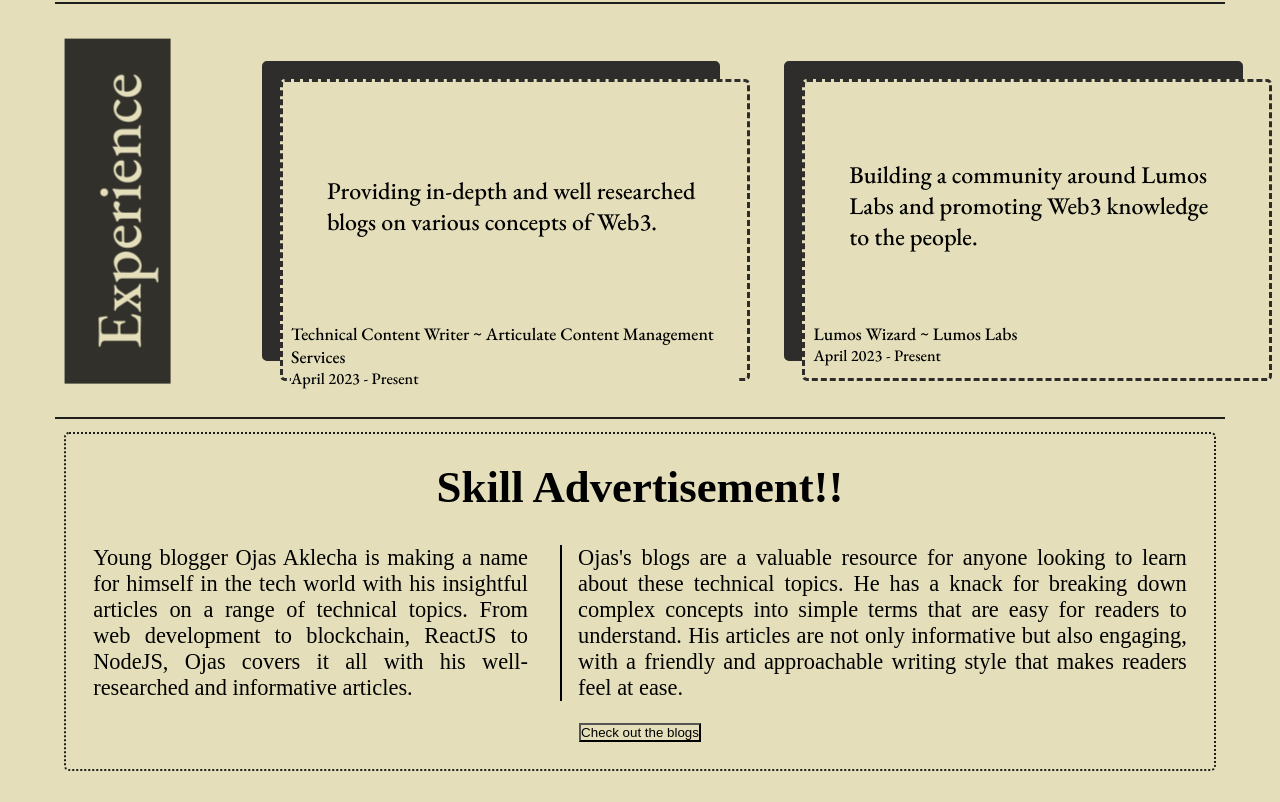
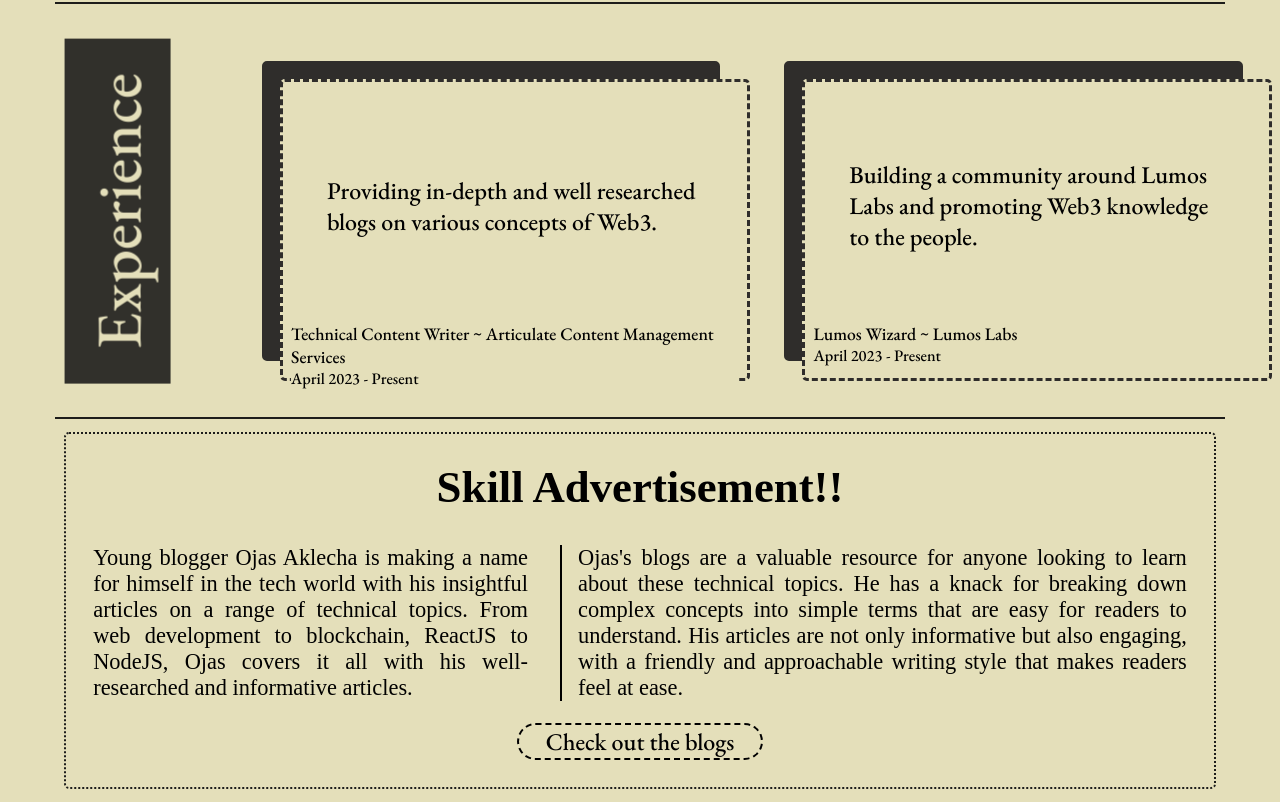
Before and after one commit to ojasaklechayt/Ojas_Aklecha-Paper_Portfolio, a React (Vite) app: page / in a window 1280 px wide. Shown: the part 905-1707 px from the top of the page. Built offline with nearby package versions, Linux system fonts and the light colour scheme; a web font is replaced by a local one.

Commit message:
More Sexy Updates

```diff
--- a/src/components/Blogs/blogs.css
+++ b/src/components/Blogs/blogs.css
@@ -8,10 +8,6 @@
     border: 2px dotted #1d1d1b;
     padding: 1.7rem;
     border-radius: 5px;
-}
-
-.sub-cover:hover{
-    cursor: pointer;
 }
 
 .sub-cover .title {
@@ -51,5 +47,51 @@
     display: flex;
     align-items: center;
     justify-content: center;
+    text-align: center;
     padding-top: 2%;
 }
+
+.button p{
+    font-family: 'EB Garamond', serif;
+    font-size: 1.5rem;
+    width: 30vh;
+    padding: 1px 1px;
+    background-color: transparent;
+    border: 2px dashed black;
+    border-top-left-radius: 50px;
+    border-bottom-right-radius: 50px;
+    border-top-right-radius: 50px;
+    border-bottom-left-radius: 50px;
+}
+
+.button{
+    display: flex;
+    flex-direction: column;
+    align-items: center;
+    justify-content: center;
+}
+
+.button-wrap{
+    position: relative;
+}
+
+.button-wrap p::after{
+    content: "";
+    position: absolute;
+    width: 0%;
+    height: 3px;
+    left: 20px;
+    top: calc(50%);
+    background-color: #1d1d1b;
+    opacity: 80%;
+    transition: 500ms ease-in-out;
+    pointer-events: none;
+}
+
+.button-wrap p:hover{
+    cursor: pointer;
+}
+
+.button-wrap p:hover::after{
+    width: 84%;
+}
--- a/src/components/Blogs/blogs.tsx
+++ b/src/components/Blogs/blogs.tsx
@@ -1,4 +1,9 @@
 import "./blogs.css";
+
+const bloglink = () => {
+    window.open("https://linktr.ee/ojasblogs");
+}
+
 const Blogs = () => {
     return (
         <div className="cover">
@@ -12,7 +17,7 @@ const Blogs = () => {
                     <p>Ojas's blogs are a valuable resource for anyone looking to learn about these technical topics. He has a knack for breaking down complex concepts into simple terms that are easy for readers to understand. His articles are not only informative but also engaging, with a friendly and approachable writing style that makes readers feel at ease.</p>
                 </div>
                 <div className="button">
-                    <button><p>Check out the blogs</p></button>
+                    <div className="button-wrap"><p onClick={bloglink}>Check out the blogs</p></div>
                 </div>
             </div>
         </div>
```
